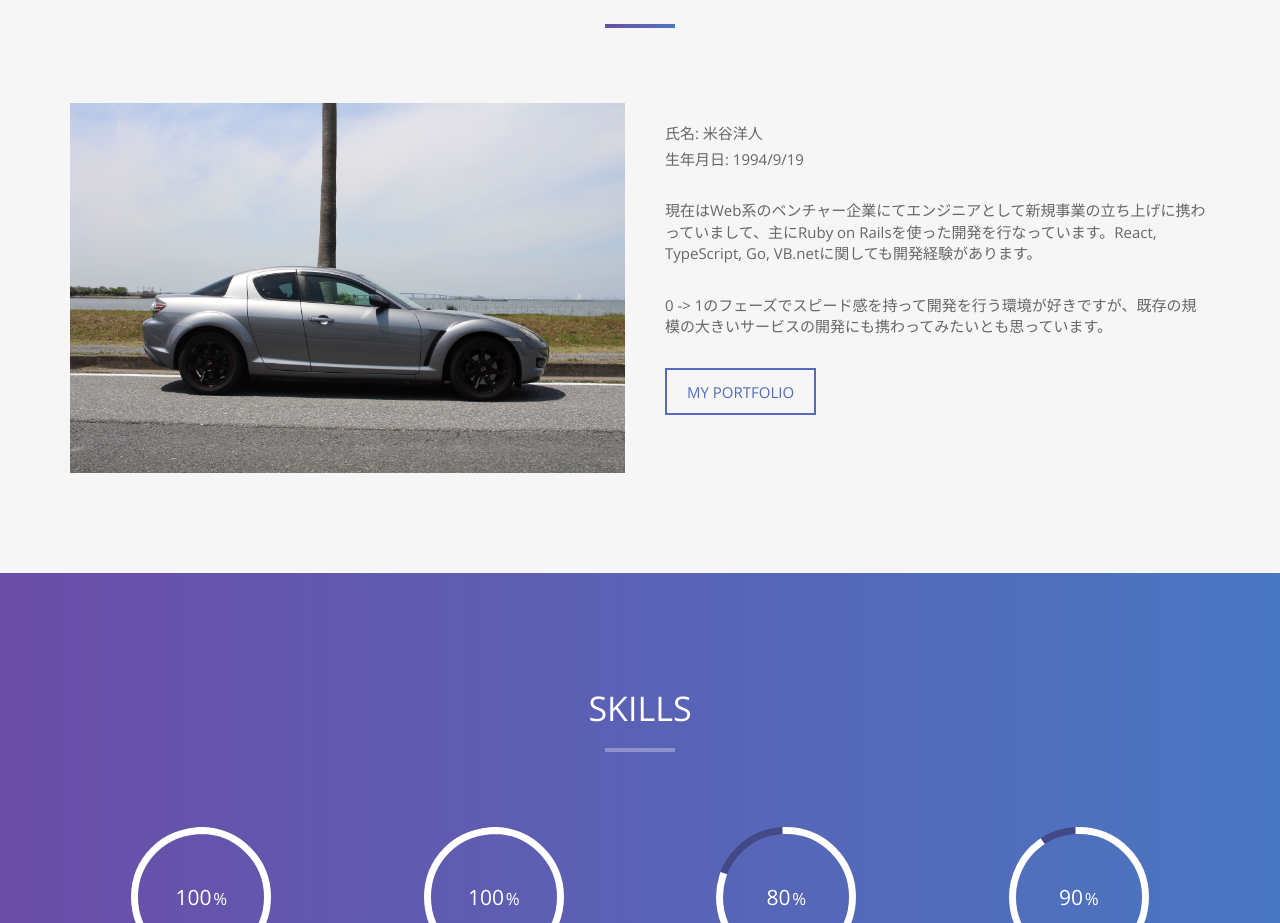
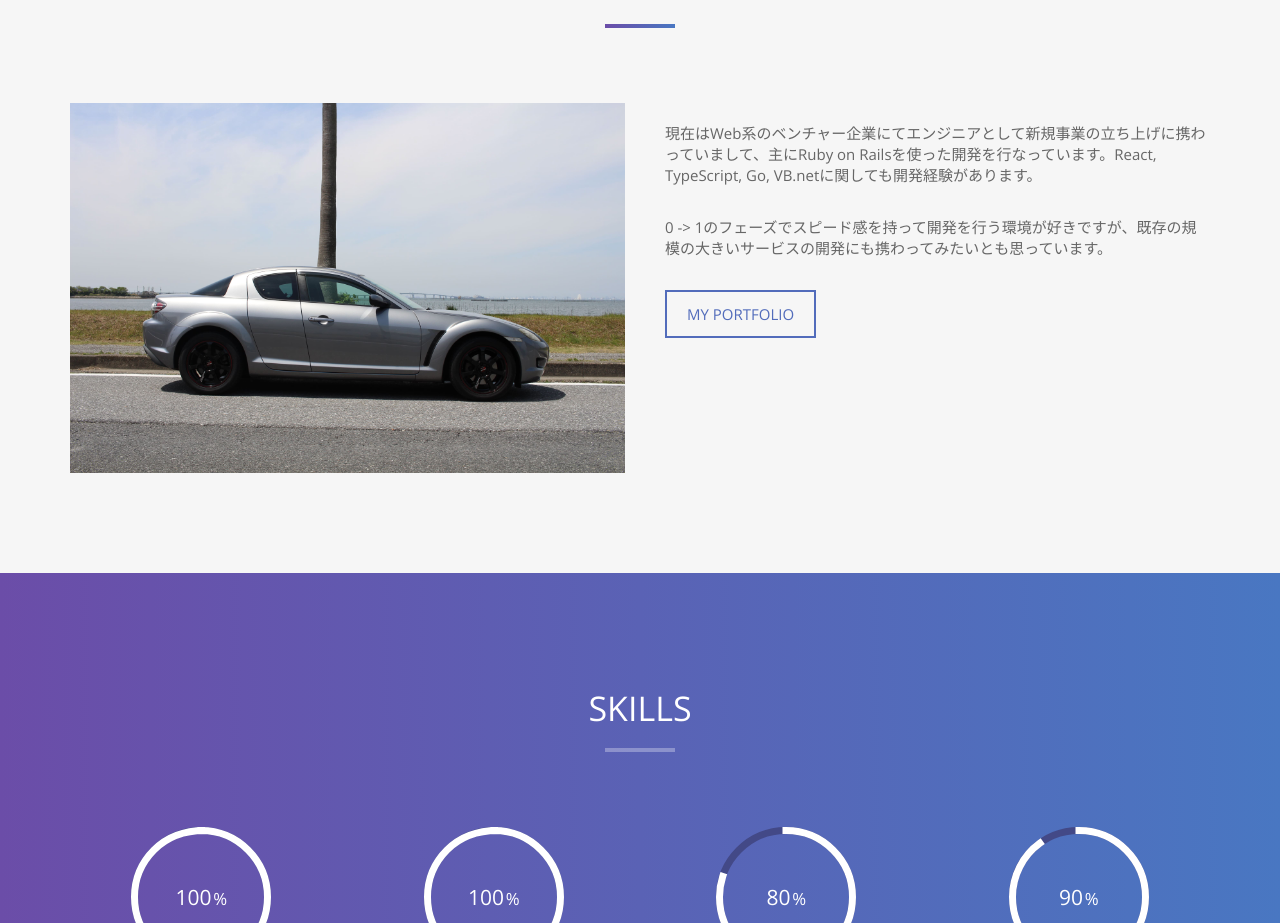
Before and after one commit to Sibakeny/abount.io, a plain HTML site: page index.html in a window 1280 px wide. Shown: the part 946-1869 px from the top of the page. Drawn offline with nearby package versions, Linux system fonts and the light colour scheme.

Commit message:
remove name

```diff
--- a/index.html
+++ b/index.html
@@ -85,8 +85,6 @@
       <div class="col-xs-12 col-md-6"> <img src="img/rx8.JPG" class="img-responsive" alt=""> </div>
       <div class="col-xs-12 col-md-6">
         <div class="about-text">
-          <p style="margin-bottom: 5px;">氏名: 米谷洋人</p>
-          <p style="margin-top: 5px;">生年月日: 1994/9/19</p>
           <p>現在はWeb系のベンチャー企業にてエンジニアとして新規事業の立ち上げに携わっていまして、主にRuby on Railsを使った開発を行なっています。React, TypeScript, Go, VB.netに関しても開発経験があります。</p>
           <p>0 -> 1のフェーズでスピード感を持って開発を行う環境が好きですが、既存の規模の大きいサービスの開発にも携わってみたいとも思っています。</p>
           <a href="#portfolio" class="btn btn-primary btn-lg page-scroll">My Portfolio</a> </div>
```
